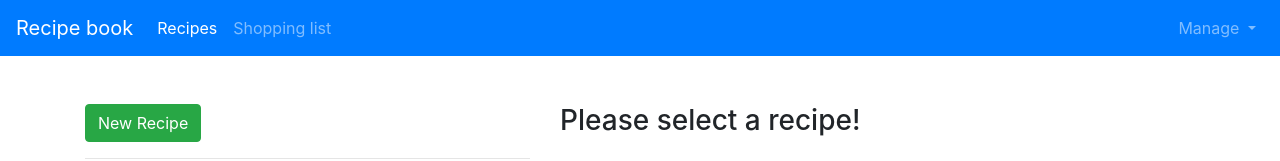
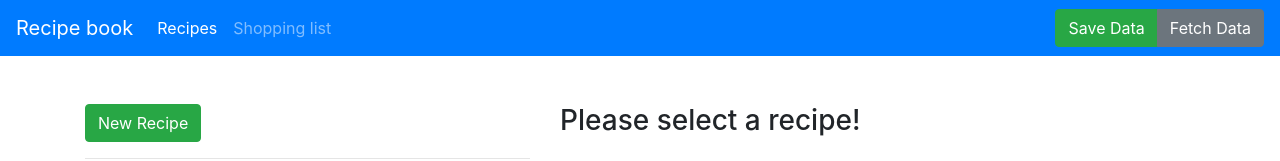
Before and after one commit to F0oocuS/recipe, an Angular app: page /recipes in a window 1280 px wide. Shown: the top 161 px of the page. Built offline with nearby package versions, Linux system fonts and the light colour scheme.

Commit message:
start working with HTTP

```diff
--- a/src/app/app.module.ts
+++ b/src/app/app.module.ts
@@ -1,6 +1,7 @@
 import { BrowserModule } from '@angular/platform-browser';
 import { NgModule } from '@angular/core';
 import { FormsModule, ReactiveFormsModule } from '@angular/forms';
+import { HttpClientModule } from '@angular/common/http';
 
 import { AppComponent } from './app.component';
 import { HeaderComponent } from './header/header.component';
@@ -19,6 +20,7 @@ import { AppRoutingModule } from './app-routing.module';
 import { RecipeStartComponent } from './recipes/recipe-start/recipe-start.component';
 import { RecipeEditComponent } from './recipes/recipe-edit/recipe-edit.component';
 import { RecipeService } from './recipes/recipe.sevice';
+import { DataStorageService } from './shared/data-storage.service';
 
 @NgModule({
 	declarations: [
@@ -40,10 +42,11 @@ import { RecipeService } from './recipes/recipe.sevice';
 	imports: [
 		BrowserModule,
 		FormsModule,
+		HttpClientModule,
 		AppRoutingModule,
 		ReactiveFormsModule
 	],
-	providers: [ShoppingListService, RecipeService],
+	providers: [ShoppingListService, RecipeService, DataStorageService],
 	bootstrap: [AppComponent]
 })
 export class AppModule { }
--- a/src/app/header/header.component.html
+++ b/src/app/header/header.component.html
@@ -8,19 +8,10 @@
 				<li class="nav-item"><a class="nav-link" routerLinkActive="active" routerLink="/shopping-list">Shopping list</a></li>
 			</ul>
 
-			<ul class="navbar-nav">
-				<li class="nav-item dropdown" appDropdown>
-					<a class="nav-link dropdown-toggle" role="button">
-						Manage
-						<span class="caret"></span>
-					</a>
-
-					<ul class="dropdown-menu">
-						<li><a class="dropdown-item">Save Data</a></li>
-						<li><a class="dropdown-item">Fetch Data</a></li>
-					</ul>
-				</li>
-			</ul>
+			<div class="btn-group">
+				<button class="btn btn-success" type="button" (click)="onSaveData()">Save Data</button>
+				<button class="btn btn-secondary" type="button" (click)="onFetchData()">Fetch Data</button>
+			</div>
 		</div>
 	</nav>
 </header>
--- a/src/app/header/header.component.ts
+++ b/src/app/header/header.component.ts
@@ -1,4 +1,5 @@
-import { Component, EventEmitter, Output } from '@angular/core';
+import { Component } from '@angular/core';
+import { DataStorageService } from '../shared/data-storage.service';
 
 @Component({
 	selector: 'app-header',
@@ -6,12 +7,15 @@ import { Component, EventEmitter, Output } from '@angular/core';
 	styleUrls: ['./header.component.css']
 })
 export class HeaderComponent {
-	@Output() featureSelect = new EventEmitter<string>();
+	constructor(private dataStorage: DataStorageService) {}
 
-	constructor() { }
-
-
-	onSelect(feature: string) {
-		this.featureSelect.emit(feature);
+	onSaveData() {
+		this.dataStorage.storeRecipes().subscribe((response) => {
+			console.log(response);
+		});
 	}
+/*
+	onFetchData() {
+		this.dataStorage.getRecipes();
+	}*/
 }
--- a/src/app/recipes/recipe.sevice.ts
+++ b/src/app/recipes/recipe.sevice.ts
@@ -34,6 +34,11 @@ export class RecipeService {
 
 	constructor(private slService: ShoppingListService) {}
 
+	/*setRecipes(recipes: Recipe[]) {
+		this.recipes = recipes;
+		this.recipesChanged.next(this.recipes.slice());
+	}*/
+
 	getRecipe() {
 		return this.recipes.slice();
 	}
--- /dev/null
+++ b/src/app/shared/data-storage.service.ts
@@ -0,0 +1,24 @@
+import { Injectable } from '@angular/core';
+import { HttpClient } from '@angular/common/http';
+
+import { RecipeService } from '../recipes/recipe.sevice';
+
+@Injectable()
+export class DataStorageService {
+	constructor(private http: HttpClient, private recipeService: RecipeService) {}
+
+	storeRecipes() {
+		return this.http.put(
+			'https://recipe-book-e14ef.firebaseio.com/recipes.json',
+			this.recipeService.getRecipe()
+		);
+	}
+
+	/*getRecipes() {
+		this.http.get('https://recipe-book-e14ef.firebaseio.com/recipes.json')
+			.subscribe(
+				(response: Response) => {
+					const recipes: Recipe[] = response.json();
+				});
+	}*/
+}
```
